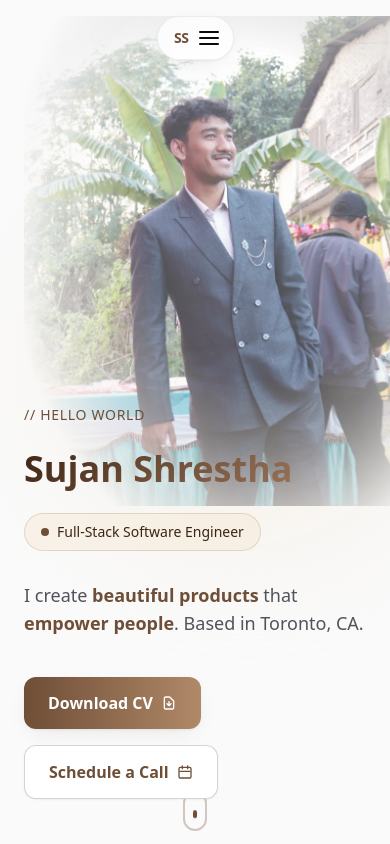
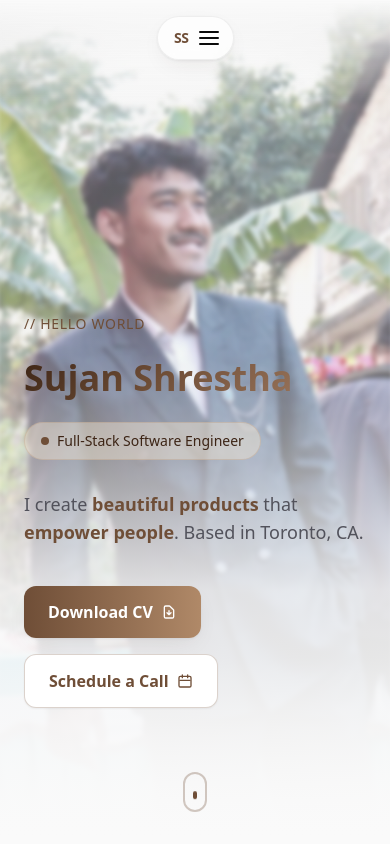
Before and after one commit to darkweb19/sujanshrestha.ca, a Next.js app: page / in a window 390 px wide. Shown: the top 844 px of the page. Built offline with nearby package versions, Linux system fonts and the light colour scheme.

Commit message:
fix: simplify hero background treatment

```diff
--- a/app/globals.css
+++ b/app/globals.css
@@ -145,80 +145,54 @@ body {
 
 /* ===== HERO CSS ANIMATIONS (replaces JS-driven framer-motion) ===== */
 
-/* A borderless portrait layer with a soft, irregular fade into the page. */
-.hero-portrait {
-	position: absolute;
-	top: 50%;
-	right: clamp(-8rem, -7vw, -4rem);
-	width: min(64vw, 760px);
-	height: min(82vh, 800px);
-	min-height: 620px;
-	transform: translateY(-50%);
-	opacity: 0.88;
-	-webkit-mask-image: radial-gradient(
-		ellipse 68% 79% at 59% 47%,
-		#000 46%,
-		rgba(0, 0, 0, 0.82) 62%,
-		rgba(0, 0, 0, 0.3) 78%,
+/* Full-screen portrait with a quiet top-to-bottom fade into the page. */
+.hero-background-image-wrap {
+	opacity: 0.82;
+	-webkit-mask-image: linear-gradient(
+		to bottom,
+		transparent 0%,
+		#000 12%,
+		#000 78%,
 		transparent 100%
 	);
-	mask-image: radial-gradient(
-		ellipse 68% 79% at 59% 47%,
-		#000 46%,
-		rgba(0, 0, 0, 0.82) 62%,
-		rgba(0, 0, 0, 0.3) 78%,
+	mask-image: linear-gradient(
+		to bottom,
+		transparent 0%,
+		#000 12%,
+		#000 78%,
 		transparent 100%
 	);
 }
 
-.hero-portrait-image {
-	object-position: 48% center;
-	filter: saturate(0.78) contrast(0.94) brightness(1.03);
+.hero-background-image {
+	object-position: center 30%;
+	filter: blur(2px) saturate(0.76) contrast(0.92);
+	transform: scale(1.015);
 }
 
-@media (max-width: 1023px) {
-	.hero-portrait {
-		top: 1rem;
-		right: -18%;
-		width: 118%;
-		height: 58vh;
-		min-height: 430px;
-		transform: none;
-		opacity: 0.72;
-		-webkit-mask-image: radial-gradient(
-			ellipse 66% 76% at 58% 42%,
-			#000 42%,
-			rgba(0, 0, 0, 0.7) 62%,
-			transparent 94%
-		);
-		mask-image: radial-gradient(
-			ellipse 66% 76% at 58% 42%,
-			#000 42%,
-			rgba(0, 0, 0, 0.7) 62%,
-			transparent 94%
-		);
+.hero-background-overlay {
+	background: linear-gradient(
+		to right,
+		rgba(250, 250, 250, 0.96) 0%,
+		rgba(250, 250, 250, 0.86) 34%,
+		rgba(250, 250, 250, 0.38) 64%,
+		rgba(250, 250, 250, 0.14) 100%
+	);
+}
+
+@media (max-width: 639px) {
+	.hero-background-image {
+		object-position: center center;
 	}
 
-	.hero-portrait-image {
-		object-position: 48% 30%;
-	}
-}
-
-/* Floating orb drift — desktop only */
-@media (min-width: 769px) {
-	.hero-orb-1 {
-		animation: orb-drift-1 8s ease-in-out infinite;
-		will-change: transform;
-	}
-}
-
-@keyframes orb-drift-1 {
-	0%,
-	100% {
-		transform: translate(0, 0);
-	}
-	50% {
-		transform: translate(50px, 30px);
+	.hero-background-overlay {
+		background: linear-gradient(
+			to bottom,
+			rgba(250, 250, 250, 0.08) 0%,
+			rgba(250, 250, 250, 0.18) 42%,
+			rgba(250, 250, 250, 0.86) 70%,
+			var(--color-bg-0) 100%
+		);
 	}
 }
 
--- a/components/Hero.tsx
+++ b/components/Hero.tsx
@@ -1,4 +1,3 @@
-import Image from "next/image";
 import { HeroParallax, HeroTextAnimations } from "./HeroAnimations";
 import ScheduleCallModal from "./ScheduleCallModal";
 
@@ -10,22 +9,8 @@ import ScheduleCallModal from "./ScheduleCallModal";
 export default function Hero() {
 	return (
 		<HeroParallax>
-			<div className="relative min-h-[calc(100vh-10rem)] lg:min-h-[680px] flex items-end lg:items-center">
-				{/* Portrait blends into the hero instead of sitting in a separate card. */}
-				<div className="hero-portrait" aria-hidden="true">
-					<Image
-						src="/images/sujan.jpg"
-						alt=""
-						fill
-						className="hero-portrait-image object-cover"
-						priority
-						fetchPriority="high"
-						sizes="(max-width: 1023px) 100vw, 760px"
-					/>
-				</div>
-
-				{/* Copy stays above the portrait's soft edge. */}
-				<div className="relative z-10 w-full max-w-xl pt-[48vh] pb-16 sm:pt-[52vh] lg:py-0">
+			<div className="relative min-h-[calc(100svh-10rem)] flex items-end pb-14 sm:items-center sm:pb-0">
+				<div className="relative z-10 w-full max-w-xl">
 					<HeroTextAnimations>
 						<p className="text-coffee font-mono text-sm tracking-wider mb-6">
 							&#47;&#47; HELLO WORLD
--- a/components/HeroAnimations.tsx
+++ b/components/HeroAnimations.tsx
@@ -1,11 +1,12 @@
 "use client";
 
 import { m, useScroll, useTransform } from "framer-motion";
+import Image from "next/image";
 import { useRef, type ReactNode } from "react";
 
 /**
- * Thin client wrapper that adds parallax scroll effect to Hero content.
- * The heavy content (image, text) is rendered server-side and passed as children.
+ * Thin client wrapper for the hero background and parallax content.
+ * Next.js still includes the priority image in the initial server-rendered HTML.
  */
 export function HeroParallax({ children }: { children: ReactNode }) {
 	const containerRef = useRef<HTMLElement>(null);
@@ -28,10 +29,20 @@ export function HeroParallax({ children }: { children: ReactNode }) {
 			id="home"
 			className="relative min-h-screen flex items-center overflow-hidden"
 		>
-			{/* Background */}
-			<div className="absolute inset-0 bg-bg-0">
-				{/* Floating orb — CSS animation on desktop, stripped on mobile via media query. */}
-				<div className="absolute top-1/4 left-1/4 w-[300px] h-[300px] md:w-[500px] md:h-[500px] rounded-full bg-beige-highlight/60 blur-[80px] md:blur-[120px] hero-orb hero-orb-1" />
+			{/* Full-bleed portrait, softly blended into the page. */}
+			<div className="absolute inset-0 bg-bg-0" aria-hidden="true">
+				<div className="hero-background-image-wrap absolute inset-0">
+					<Image
+						src="/images/sujan.jpg"
+						alt=""
+						fill
+						className="hero-background-image object-cover"
+						priority
+						fetchPriority="high"
+						sizes="100vw"
+					/>
+				</div>
+				<div className="hero-background-overlay absolute inset-0" />
 			</div>
 
 			{/* Parallax content */}
```
